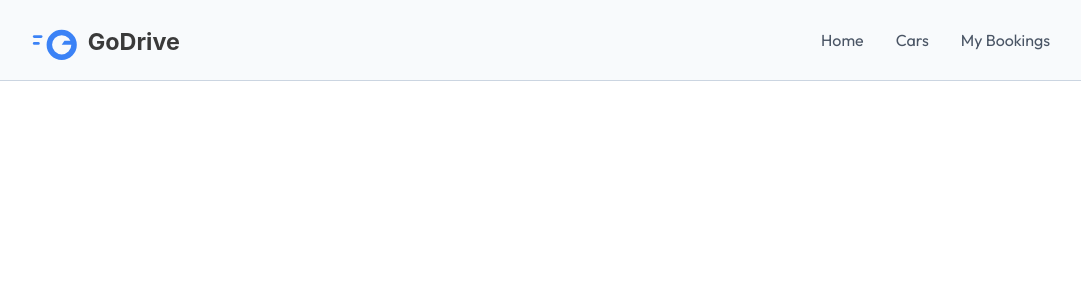
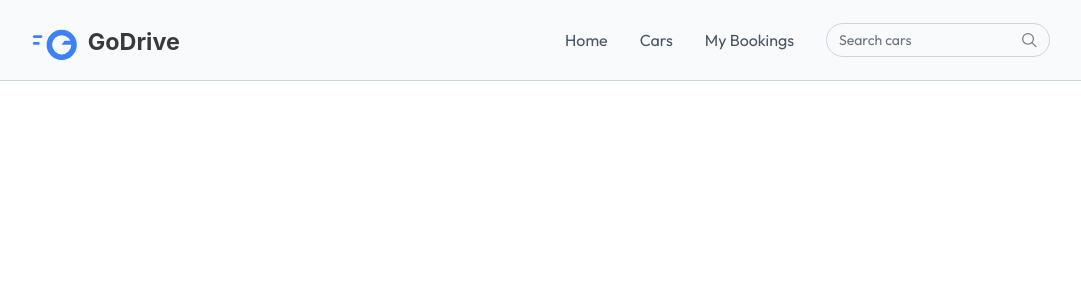
Before and after one commit to athmika2904/CarRental-Website, a React (Vite) app in the folder clientpage/: page / in a window 1280 px wide. Shown: the top 300 px of the page, without its empty margins (102-1183 px from the left). Built offline with nearby package versions, Linux system fonts and the light colour scheme.

Commit message:
search icon added

```diff
--- a/clientpage/src/components/Navbar.jsx
+++ b/clientpage/src/components/Navbar.jsx
@@ -13,6 +13,10 @@
                 {menuLinks.map((link,index)=>(
                     <Link key={index} to={link.path}>{link.name}</Link>
                 ))}
+                <div className="hidden lg:flex items-center text-sm gap-2 border border-borderColor px-3 rounded-full max-w-56">
+                    <input type="text" className="py-1.5 w-full bg-transparent outline-none placeholder-gray-500" placeholder="Search cars" />
+                    <img src={assets.search_icon} alt="search" />
+                </div>
             </div>
         </div>
     )
```
